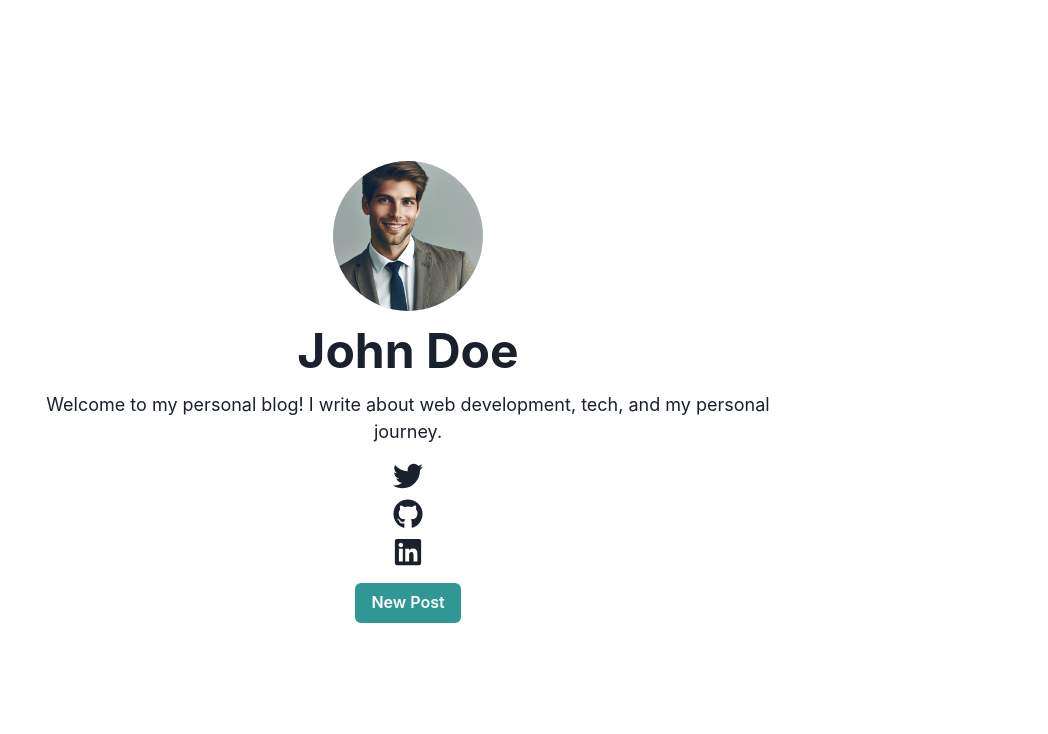
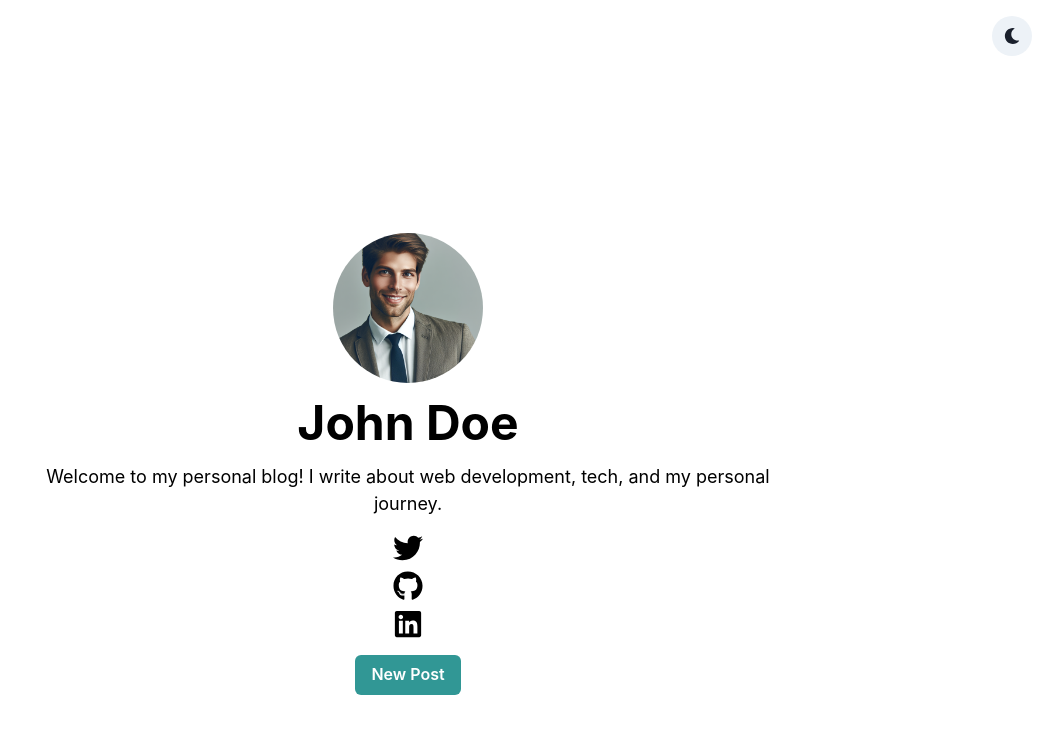
Before and after one commit to GPT-Engineer-App-Dev/cozy-blog-hut, a React (Vite) app: page / in a window 1280 px wide. Shown: the top 734 px of the page, without its empty margins (232-1280 px from the left). Built offline with nearby package versions, Linux system fonts and the light colour scheme.

Commit message:
Implemented dark mode feature with a toggle button using Chakra UI's color mode support.

```diff
--- a/src/App.jsx
+++ b/src/App.jsx
@@ -1,14 +1,29 @@
 import { Route, BrowserRouter as Router, Routes } from "react-router-dom";
+import { Box, Flex, IconButton, useColorMode } from "@chakra-ui/react";
+import { FaSun, FaMoon } from "react-icons/fa";
 import Index from "./pages/Index.jsx";
 import NewPost from "./pages/NewPost.jsx";
 
 function App() {
+  const { colorMode, toggleColorMode } = useColorMode();
+
   return (
     <Router>
-      <Routes>
-        <Route exact path="/" element={<Index />} />
-      <Route path="/new-post" element={<NewPost />} />
-      </Routes>
+      <Flex justify="flex-end" p={4}>
+        <IconButton
+          icon={colorMode === "light" ? <FaMoon /> : <FaSun />}
+          isRound
+          size="md"
+          onClick={toggleColorMode}
+          aria-label="Toggle color mode"
+        />
+      </Flex>
+      <Box>
+        <Routes>
+          <Route exact path="/" element={<Index />} />
+          <Route path="/new-post" element={<NewPost />} />
+        </Routes>
+      </Box>
     </Router>
   );
 }
--- a/src/main.jsx
+++ b/src/main.jsx
@@ -1,21 +1,30 @@
 import React from "react";
 import ReactDOM from "react-dom/client";
 import App from "./App.jsx";
-import { ChakraProvider, extendTheme } from "@chakra-ui/react";
+import { ChakraProvider, extendTheme, ColorModeScript } from "@chakra-ui/react";
+import { mode } from "@chakra-ui/theme-tools";
 
-const colors = {
-  brand: {
-    900: "#1a365d",
-    800: "#153e75",
-    700: "#2a69ac",
-  },
+const config = {
+  initialColorMode: "light",
+  useSystemColorMode: false,
 };
 
-const theme = extendTheme({ colors });
+const theme = extendTheme({
+  config,
+  styles: {
+    global: (props) => ({
+      body: {
+        bg: mode("white", "gray.800")(props),
+        color: mode("black", "white")(props),
+      },
+    }),
+  },
+});
 
 ReactDOM.createRoot(document.getElementById("root")).render(
   <React.StrictMode>
     <ChakraProvider theme={theme}>
+      <ColorModeScript initialColorMode={theme.config.initialColorMode} />
       <App />
     </ChakraProvider>
   </React.StrictMode>
```
